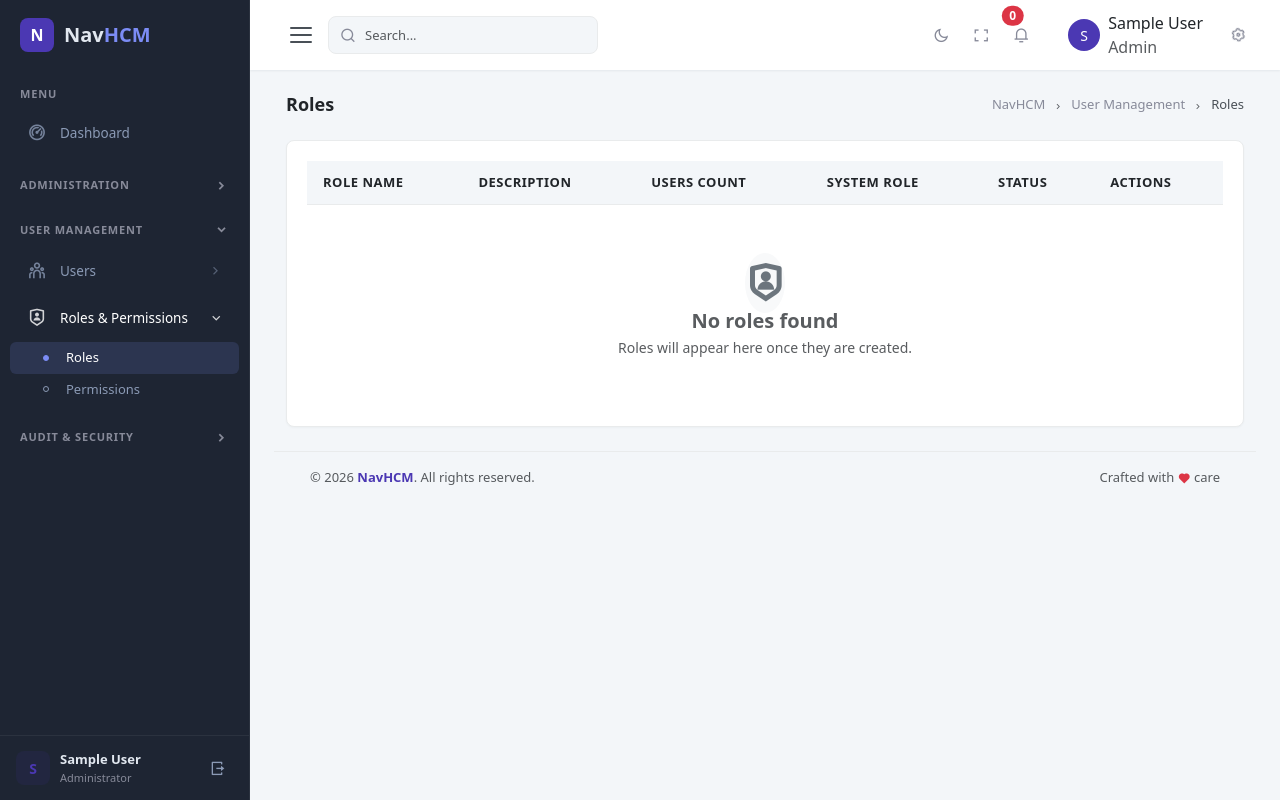
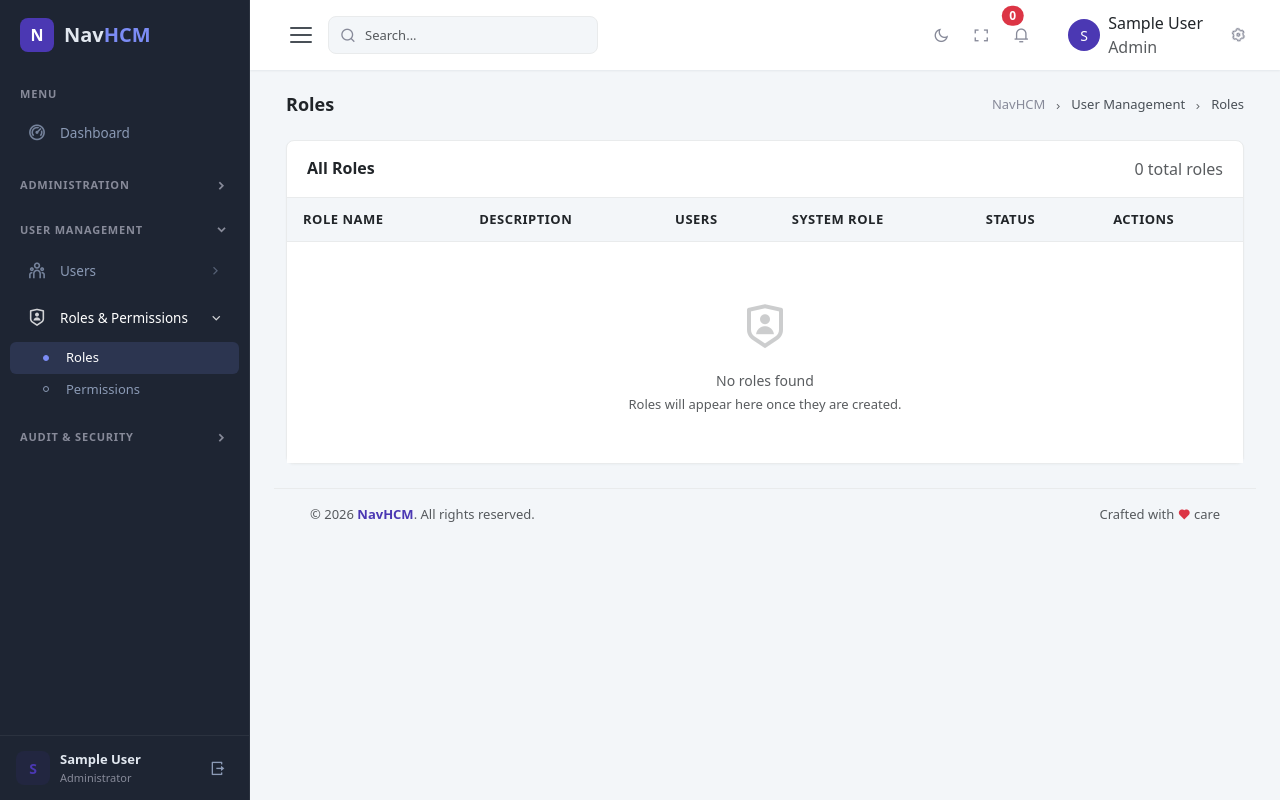
Before and after one commit to Navaid-KloneIT/NavSCM, a Django app: page /accounts/roles/ in a window 1280 px wide. Run offline with Django 4.2, Linux system fonts and the light colour scheme; the visitor is signed in with stand-in values (Sample User, id 1); some libraries are stand-ins or nearby versions.

Commit message:
Redesign role list page to match NavHRM design pattern

```diff
--- a/templates/accounts/role_list.html
+++ b/templates/accounts/role_list.html
@@ -1,84 +1,91 @@
 {% extends "base.html" %}
-{% load static %}
 
 {% block title %}Roles{% endblock %}
 
 {% block content %}
-<!-- Page Title -->
-<div class="row">
-    <div class="col-12">
-        <div class="page-title-box d-sm-flex align-items-center justify-content-between">
-            <h4 class="mb-sm-0">Roles</h4>
-            <div class="page-title-right">
-                <ol class="breadcrumb m-0">
-                    <li class="breadcrumb-item"><a href="/">NavHCM</a></li>
-                    <li class="breadcrumb-item"><a href="javascript: void(0);">User Management</a></li>
-                    <li class="breadcrumb-item active">Roles</li>
-                </ol>
-            </div>
-        </div>
-    </div>
+<div class="page-title-box">
+    <h4>Roles</h4>
+    <nav aria-label="breadcrumb">
+        <ol class="breadcrumb mb-0">
+            <li class="breadcrumb-item"><a href="{% url 'dashboard' %}">NavHCM</a></li>
+            <li class="breadcrumb-item">User Management</li>
+            <li class="breadcrumb-item active">Roles</li>
+        </ol>
+    </nav>
 </div>
 
 <!-- Roles Table -->
 <div class="row">
     <div class="col-12">
-        <div class="card">
-            <div class="card-body">
+        <div class="card table-card">
+            <div class="card-header">
+                <h5>All Roles</h5>
+                <span class="text-muted">{{ roles|length }} total role{{ roles|length|pluralize }}</span>
+            </div>
+            <div class="card-body p-0">
                 <div class="table-responsive">
-                    <table class="table table-hover table-nowrap align-middle mb-0">
-                        <thead class="table-light">
+                    <table class="table mb-0">
+                        <thead>
                             <tr>
-                                <th scope="col">Role Name</th>
-                                <th scope="col">Description</th>
-                                <th scope="col">Users Count</th>
-                                <th scope="col">System Role</th>
-                                <th scope="col">Status</th>
-                                <th scope="col">Actions</th>
+                                <th>Role Name</th>
+                                <th>Description</th>
+                                <th>Users</th>
+                                <th>System Role</th>
+                                <th>Status</th>
+                                <th>Actions</th>
                             </tr>
                         </thead>
                         <tbody>
                             {% for role in roles %}
                             <tr>
                                 <td>
-                                    <h5 class="fs-14 mb-0">
-                                        <i class="ri-shield-user-line me-1 text-primary"></i>{{ role.name }}
-                                    </h5>
+                                    <div class="d-flex align-items-center gap-2">
+                                        <div class="avatar avatar-sm">
+                                            <i class="ri-shield-user-line"></i>
+                                        </div>
+                                        <span class="fw-medium">{{ role.name }}</span>
+                                    </div>
                                 </td>
-                                <td>{{ role.description|default:"-" }}</td>
+                                <td>{{ role.description|default:"-"|truncatewords:8 }}</td>
                                 <td>
-                                    <span class="badge bg-info-subtle text-info">{{ role.user_set.count }} users</span>
+                                    <span class="badge bg-soft-info text-info">{{ role.user_set.count }} users</span>
                                 </td>
                                 <td>
                                     {% if role.is_system_role %}
-                                        <span class="badge bg-warning-subtle text-warning">Yes</span>
+                                        <span class="badge bg-soft-warning text-warning">Yes</span>
                                     {% else %}
-                                        <span class="badge bg-secondary-subtle text-secondary">No</span>
+                                        <span class="badge bg-soft-secondary text-secondary">No</span>
                                     {% endif %}
                                 </td>
                                 <td>
                                     {% if role.is_active %}
-                                        <span class="badge bg-success-subtle text-success">Active</span>
+                                        <span class="status-badge badge-soft-success">
+                                            <span class="status-dot bg-success"></span>
+                                            Active
+                                        </span>
                                     {% else %}
-                                        <span class="badge bg-danger-subtle text-danger">Inactive</span>
+                                        <span class="status-badge badge-soft-danger">
+                                            <span class="status-dot bg-danger"></span>
+                                            Inactive
+                                        </span>
                                     {% endif %}
                                 </td>
                                 <td>
-                                    <a href="javascript: void(0);" class="btn btn-sm btn-soft-primary">
-                                        <i class="ri-eye-line me-1"></i> View
-                                    </a>
+                                    <div class="d-flex gap-1">
+                                        <a href="{% url 'accounts:permission_list' %}" class="btn btn-sm btn-soft-primary" data-bs-toggle="tooltip" title="View Permissions">
+                                            <i class="ri-eye-line"></i>
+                                        </a>
+                                    </div>
                                 </td>
                             </tr>
                             {% empty %}
                             <tr>
                                 <td colspan="6" class="text-center py-5">
-                                    <div class="avatar-md mx-auto mb-3">
-                                        <div class="avatar-title bg-light text-secondary rounded-circle fs-1">
-                                            <i class="ri-shield-user-line"></i>
-                                        </div>
+                                    <div class="text-muted">
+                                        <i class="ri-shield-user-line" style="font-size: 48px; opacity: 0.3;"></i>
+                                        <p class="mt-2 mb-1">No roles found</p>
+                                        <p class="mb-0" style="font-size: 13px;">Roles will appear here once they are created.</p>
                                     </div>
-                                    <h5 class="text-muted mb-1">No roles found</h5>
-                                    <p class="text-muted mb-0">Roles will appear here once they are created.</p>
                                 </td>
                             </tr>
                             {% endfor %}
```
